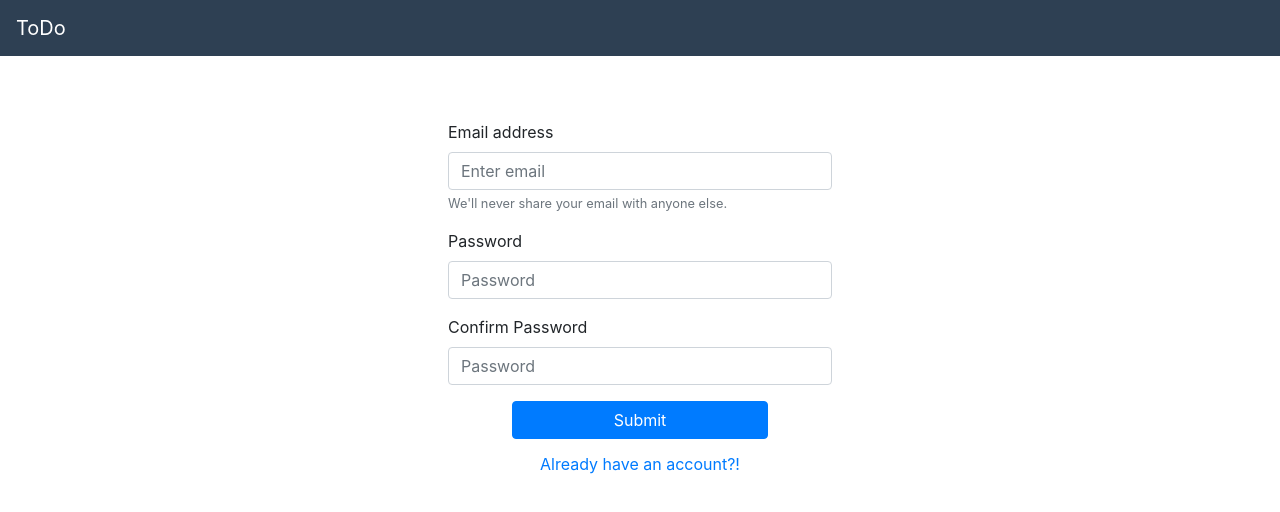
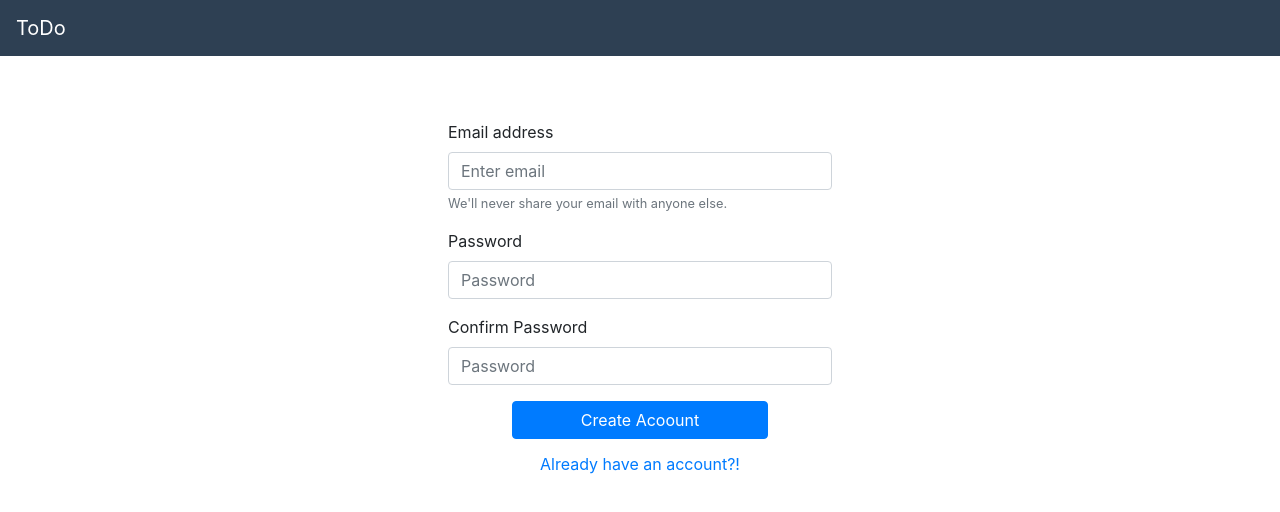
Before and after one commit to Baharghadimii/ToDo, a React (Create React App) app: page / in a window 1280 px wide. Both pictures are taken after a click on the link "Don't Have an account?!". Shown: the top 512 px of the page. Built offline with nearby package versions, Linux system fonts and the light colour scheme; no server answers.

Commit message:
handle displaying login or register

```diff
--- a/src/components/login.js
+++ b/src/components/login.js
@@ -28,8 +28,11 @@ export default function Login(props) {
         }
       });
   }
-  const test = () => {
+  const showRegister = () => {
     setState({ ...state, showLogin: false })
+  }
+  const showLogin = () => {
+    setState({ ...state, showLogin: true })
   }
   return (
     <div>
@@ -53,9 +56,9 @@ export default function Login(props) {
           </Form>
           <div style={{ display: 'flex', flexDirection: 'column' }}>
             <Button style={{ width: '20%', margin: '0 auto' }} variant="primary" type="submit" onClick={submit} >
-              Submit
+              Login
       </Button>
-            <a style={{ marginTop: '1%', cursor: 'pointer' }} href='#' onClick={test}>Don't Have an account?!</a>
+            <a style={{ marginTop: '1%', cursor: 'pointer' }} href='#' onClick={showRegister}>Don't Have an account?!</a>
           </div>
         </div>
       }
@@ -81,9 +84,9 @@ export default function Login(props) {
           </Form>
           <div style={{ display: 'flex', flexDirection: 'column' }}>
             <Button style={{ width: '20%', margin: '0 auto' }} variant="primary" type="submit" onClick={submit} >
-              Submit
-      </Button>
-            <a style={{ marginTop: '1%', cursor: 'pointer' }} href='#' onClick={test}>Already have an account?!</a>
+              Create Acoount
+            </Button>
+            <a style={{ marginTop: '1%', cursor: 'pointer' }} href='#' onClick={showLogin}>Already have an account?!</a>
           </div>
         </div>)}
     </div >
```
